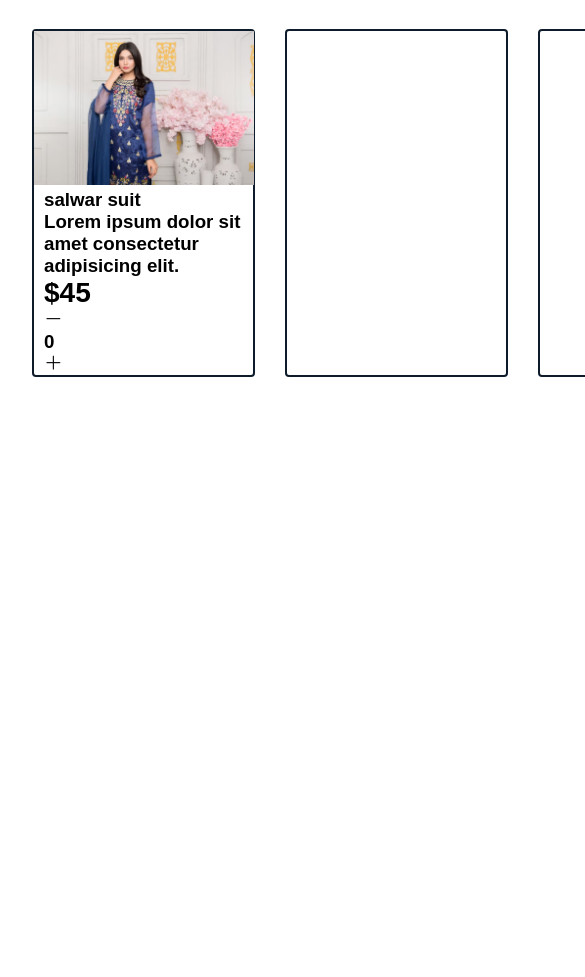
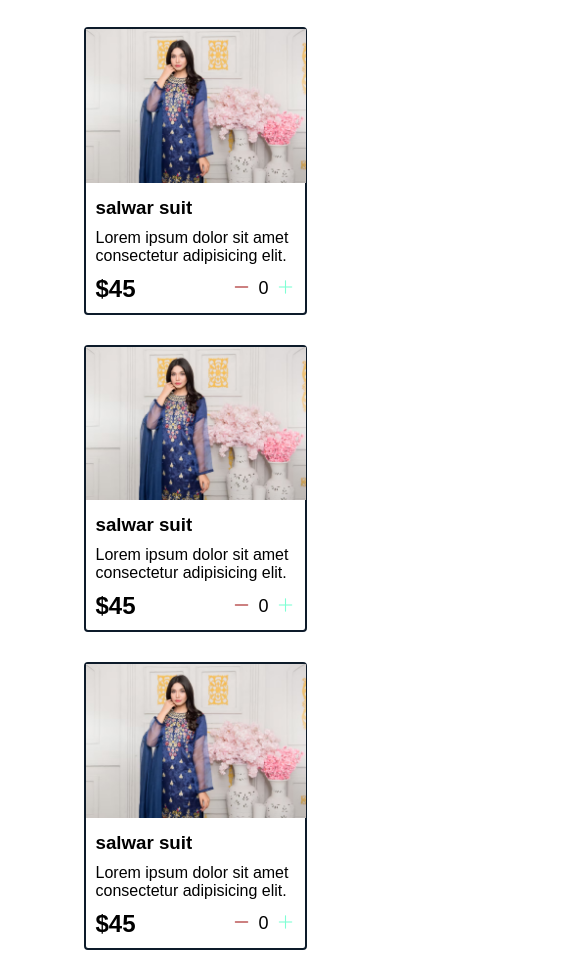
Before and after one commit to Mahak491/shopping-cart, a plain HTML site: page index.html in a window 390 px wide. Shown: the part 111-1088 px from the top of the page, 585 px wide, since content can reach past the window. Before the commit the page ends 844 px from the top, so only its background shows below. Drawn offline with nearby package versions, Linux system fonts and the light colour scheme.

Commit message:
made responsive

```diff
--- a/index.html
+++ b/index.html
@@ -21,8 +21,7 @@
     <div class="item">
         <img width="220" src="images/salwar.avif" alt="salwar">
         <div class="details">
-            <h3>
-                salwar suit
+            <h3>salwar suit</h3>
                 <p>Lorem ipsum dolor sit amet consectetur adipisicing elit.</p>
                 <div class="price-quantity">
                     <h2>$45</h2>
@@ -35,13 +34,54 @@
             </h3>
         </div>
     </div>
-    <div class="item"></div>
-    <div class="item"></div>
-    <div class="item"></div>
-    <div class="item"></div>
-    <div class="item"></div>
-    <div class="item"></div>
-    <div class="item"></div>
+    <div class="item">
+        <img width="220" src="images/salwar.avif" alt="salwar">
+        <div class="details">
+            <h3> salwar suit</h3>
+                <p>Lorem ipsum dolor sit amet consectetur adipisicing elit.</p>
+                <div class="price-quantity">
+                    <h2>$45</h2>
+                    <div class="buttons">
+                        <i class="bi bi-dash-lg"></i>
+                        <div class="quantity">0</div>
+                        <i class="bi bi-plus-lg"></i>
+                    </div>
+                </div>
+            </h3>
+        </div>
+    </div>
+    <div class="item">
+        <img width="220" src="images/salwar.avif" alt="salwar">
+        <div class="details">
+            <h3>salwar suit</h3>
+                <p>Lorem ipsum dolor sit amet consectetur adipisicing elit.</p>
+                <div class="price-quantity">
+                    <h2>$45</h2>
+                    <div class="buttons">
+                        <i class="bi bi-dash-lg"></i>
+                        <div class="quantity">0</div>
+                        <i class="bi bi-plus-lg"></i>
+                    </div>
+                </div>
+            </h3>
+        </div>
+    </div>
+    <div class="item">
+        <img width="220" src="images/salwar.avif" alt="salwar">
+        <div class="details">
+            <h3>salwar suit</h3>
+                <p>Lorem ipsum dolor sit amet consectetur adipisicing elit.</p>
+                <div class="price-quantity">
+                    <h2>$45</h2>
+                    <div class="buttons">
+                        <i class="bi bi-dash-lg"></i>
+                        <div class="quantity">0</div>
+                        <i class="bi bi-plus-lg"></i>
+                    </div>
+                </div>
+            </h3>
+        </div>
+    </div>
    </div>
 </body>
 <script src="main.js"></script>
--- a/style.css
+++ b/style.css
@@ -19,6 +19,7 @@ body{
     background-color: #0d1b2a;
     color:white;
     padding: 2rem;
+    margin-bottom: 30px;
 }
 
 .cart{
@@ -48,13 +49,22 @@ body{
 
 .shop{
     display: grid;
-    grid-template-columns: repeat(8,223px);
+    grid-template-columns: repeat(4,223px);
     gap: 30px;
-    margin-top: 2rem;
-    margin-left: 2rem;
-    margin-right: 2rem;
-    margin-bottom: 2rem;
+    justify-content: center;
 }
+
+@media(max-width: 1000px) {
+   .shop{
+    grid-template-columns: repeat(2,223px);
+   }
+}
+
+@media(max-width: 500px) {
+    .shop{
+     grid-template-columns: repeat(1,223px);
+    }
+ }
 
 .item{
     border: 2px solid #0d1b2a;
@@ -64,6 +74,27 @@ body{
 .details{
     display: flex;
     flex-direction:column;
-    padding-left: 10px;
-    gap: 2rem;
+    padding: 10px;
+    gap: 10px;
 }
+
+.price-quantity{
+    display: flex;
+    flex-direction: row;
+    justify-content: space-between;
+    align-items: center;
+}
+
+.buttons{
+    display: flex;
+    flex-direction: row;
+    gap: 8px;
+    font-size: 18px;
+}
+
+.bi-dash-lg{
+    color: rgb(163, 25, 25);
+}
+.bi-plus-lg{
+    color: aquamarine;
+}
```
